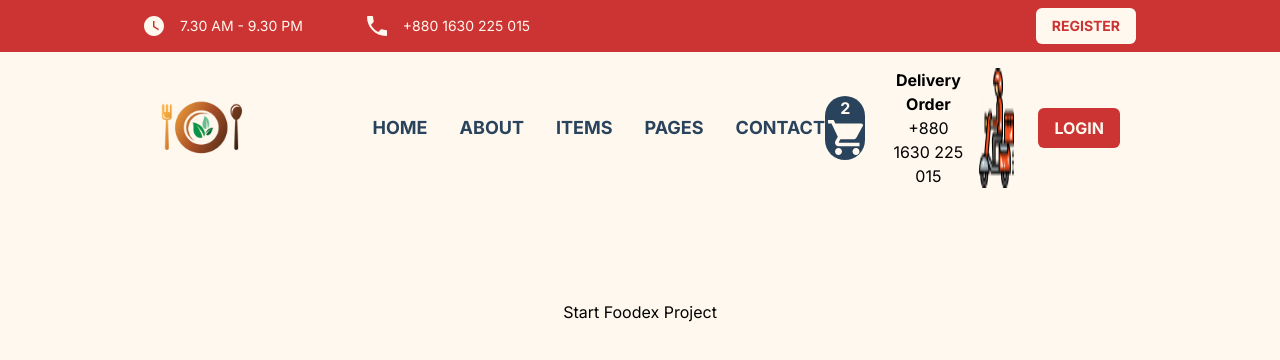
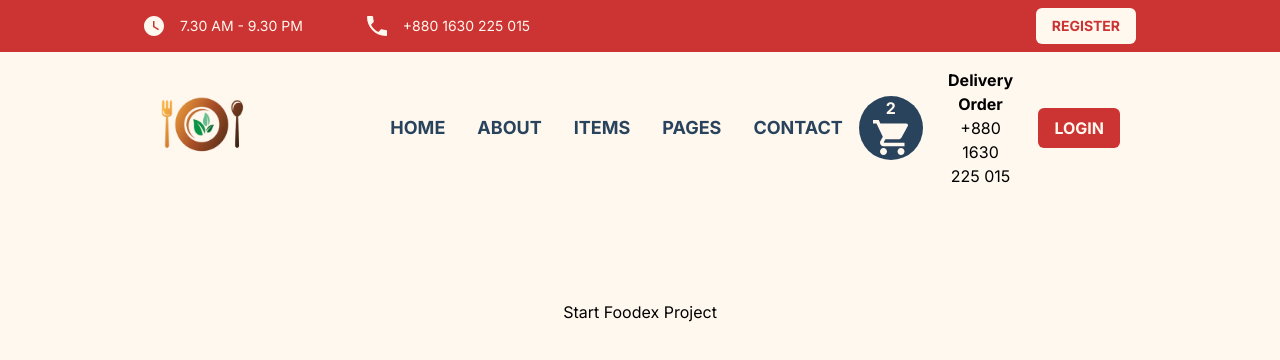
Before and after one commit to birkan-dogan/foodex, a Next.js app: page / in a window 1280 px wide. Shown: the top 360 px of the page. Built offline with nearby package versions, Linux system fonts and the light colour scheme.

Commit message:
🐍 bug-fix

```diff
--- a/src/components/desktop/Navbar.jsx
+++ b/src/components/desktop/Navbar.tsx
@@ -1,11 +1,10 @@
 import Image from "next/image";
 import logo from "@/assets/logo.jpg";
-import motorcycle from "@/assets/motorcycle.jpg";
 
 export default function Navbar() {
   return (
-    <div className="flex justify-between items-center bg-[#FFF8EE] px-40 py-4">
-      <div>
+    <div className="flex justify-between gap-4 items-center bg-[#FFF8EE] px-40 py-4">
+      <div className="min-w-16 min-h-16">
         <Image alt="food-order" src={logo} />
       </div>
       <div className="flex justify-center gap-8 cursor-pointer text-[#2A435D] font-bold text-lg ml-32">
@@ -15,9 +14,9 @@ export default function Navbar() {
         <span>PAGES</span>
         <span>CONTACT</span>
       </div>
-      <div className="flex items-center gap-6">
+      <div className="hidden xl:flex items-center gap-6 ">
         {/* cart */}
-        <div className="w-16 h-16 flex justify-center bg-[#2A435D] text-[#FFF8EE] rounded-full cursor-pointer">
+        <div className="min-w-16 min-h-16 flex justify-center bg-[#2A435D] text-[#FFF8EE] rounded-full cursor-pointer">
           <div className="flex flex-col items-center">
             <span className="font-bold">2</span>
             <svg
@@ -39,13 +38,6 @@ export default function Navbar() {
             <p className="font-bold">Delivery Order</p>
             <p>+880 1630 225 015</p>
           </div>
-          <Image
-            alt="food-order"
-            src={motorcycle}
-            width={40}
-            height={35}
-            aspectRatio={5 / 3}
-          />
         </div>
         <div>
           <button className="bg-[#CC3333] text-[#FFF8EE] px-4 py-2 rounded-md uppercase font-bold hover:bg-opacity-80 transition duration-300">
```
Also changed, not shown: src/components/desktop/Header.tsx (renamed from src/components/desktop/Header.jsx).
